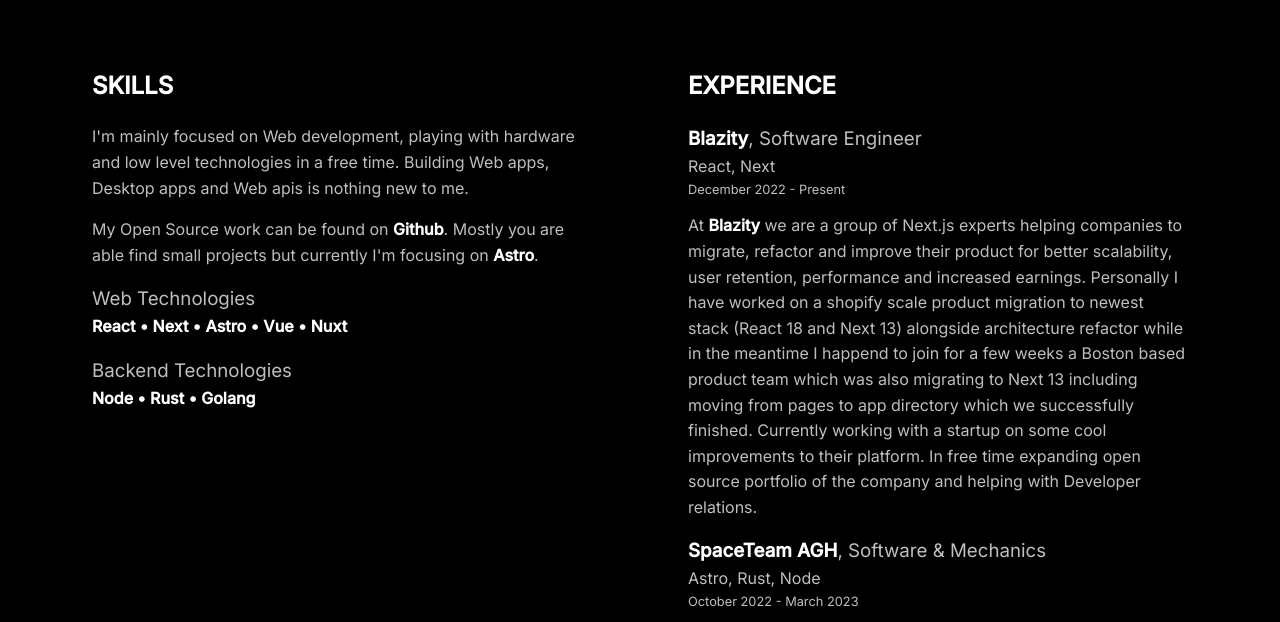
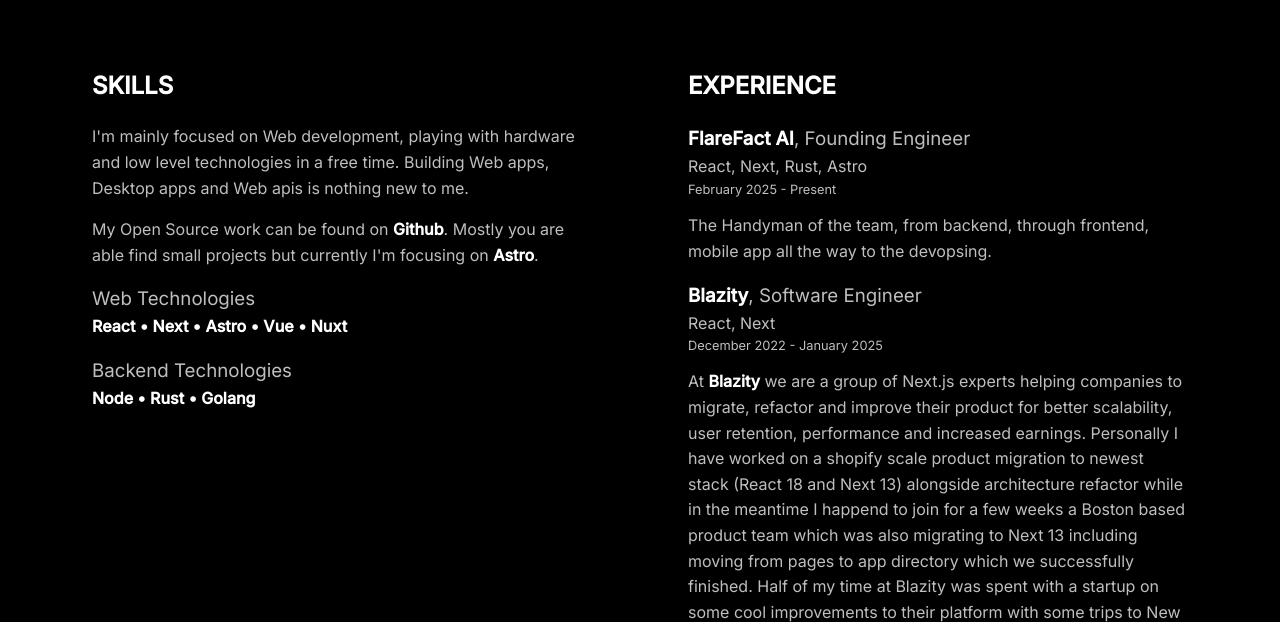
Before and after one commit to SerekKiri/kiri.dev, an Astro site in the folder astro/: page / in a window 1280 px wide. Shown: the part 119-741 px from the top of the page. Built offline with nearby package versions, Linux system fonts and the light colour scheme; Astro itself is replaced by a stand-in of ours.

Commit message:
experience update 2025

```diff
--- a/astro/src/components/Experience.astro
+++ b/astro/src/components/Experience.astro
@@ -1,24 +1,38 @@
 <article class="experience">
   <h2>Experience</h2>
+
+  <section>
+    <h3><b>FlareFact AI</b>, Founding Engineer</h3>
+    <span>React, Next, Rust, Astro</span>
+    <p class="timeline">
+      <time datetime="2025-02">February 2025</time> - Present
+    </p>
+    <p>
+      The Handyman of the team, from backend, through frontend, mobile app all
+      the way to the devopsing.
+    </p>
+  </section>
 
   <section>
     <h3><b>Blazity</b>, Software Engineer</h3>
     <span>React, Next</span>
     <p class="timeline">
-      <time datetime="2022-12">December 2022</time> - Present
+      <time datetime="2022-12">December 2022</time> - <time datetime="2025-01"
+        >January 2025</time
+      >
     </p>
     <p>
       At <a href="https://blazity.com/" target="_blank"><b>Blazity</b></a> we are
-      a group of Next.js experts helping companies to migrate,
-      refactor and improve their product for better scalability,
-      user retention, performance and increased earnings.
-      Personally I have worked on a shopify scale product migration to newest stack
-      (React 18 and Next 13) alongside architecture refactor while
-      in the meantime I happend to join for a few weeks a Boston based product team
+      a group of Next.js experts helping companies to migrate, refactor and improve
+      their product for better scalability, user retention, performance and increased
+      earnings. Personally I have worked on a shopify scale product migration to
+      newest stack (React 18 and Next 13) alongside architecture refactor while in
+      the meantime I happend to join for a few weeks a Boston based product team
       which was also migrating to Next 13 including moving from pages to app directory
-      which we successfully finished. Currently working with a startup on some
-      cool improvements to their platform.
-      In free time expanding open source portfolio of the company and helping with Developer relations.
+      which we successfully finished. Half of my time at Blazity was spent with a
+      startup on some cool improvements to their platform with some trips to New
+      York office to work hand in hand with the team. In free time expanding open
+      source portfolio of the company and helping with Developer relations.
     </p>
   </section>
 
```
Also changed, not shown: astro/.yarnrc.yml (added), 2 other files.
